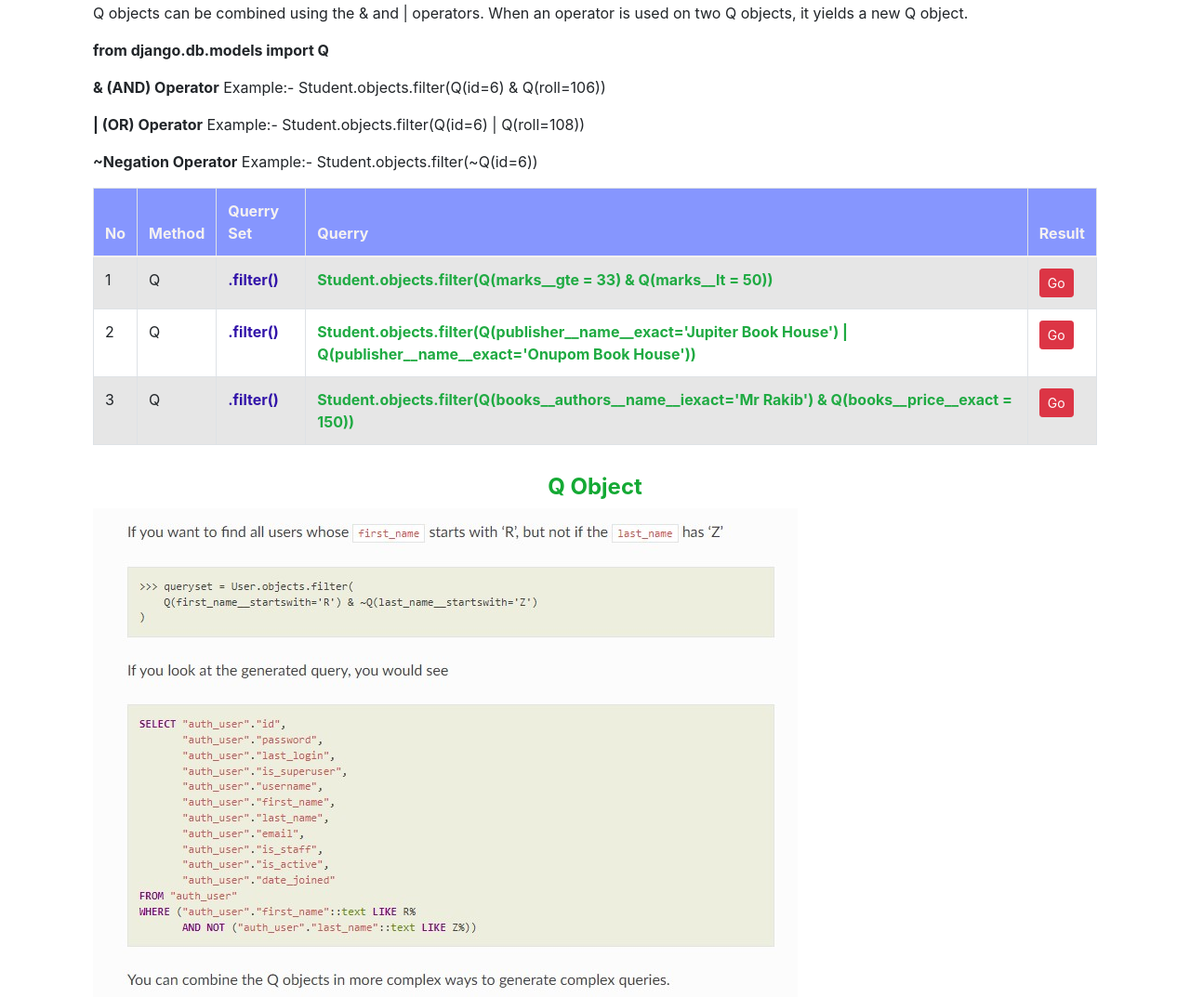
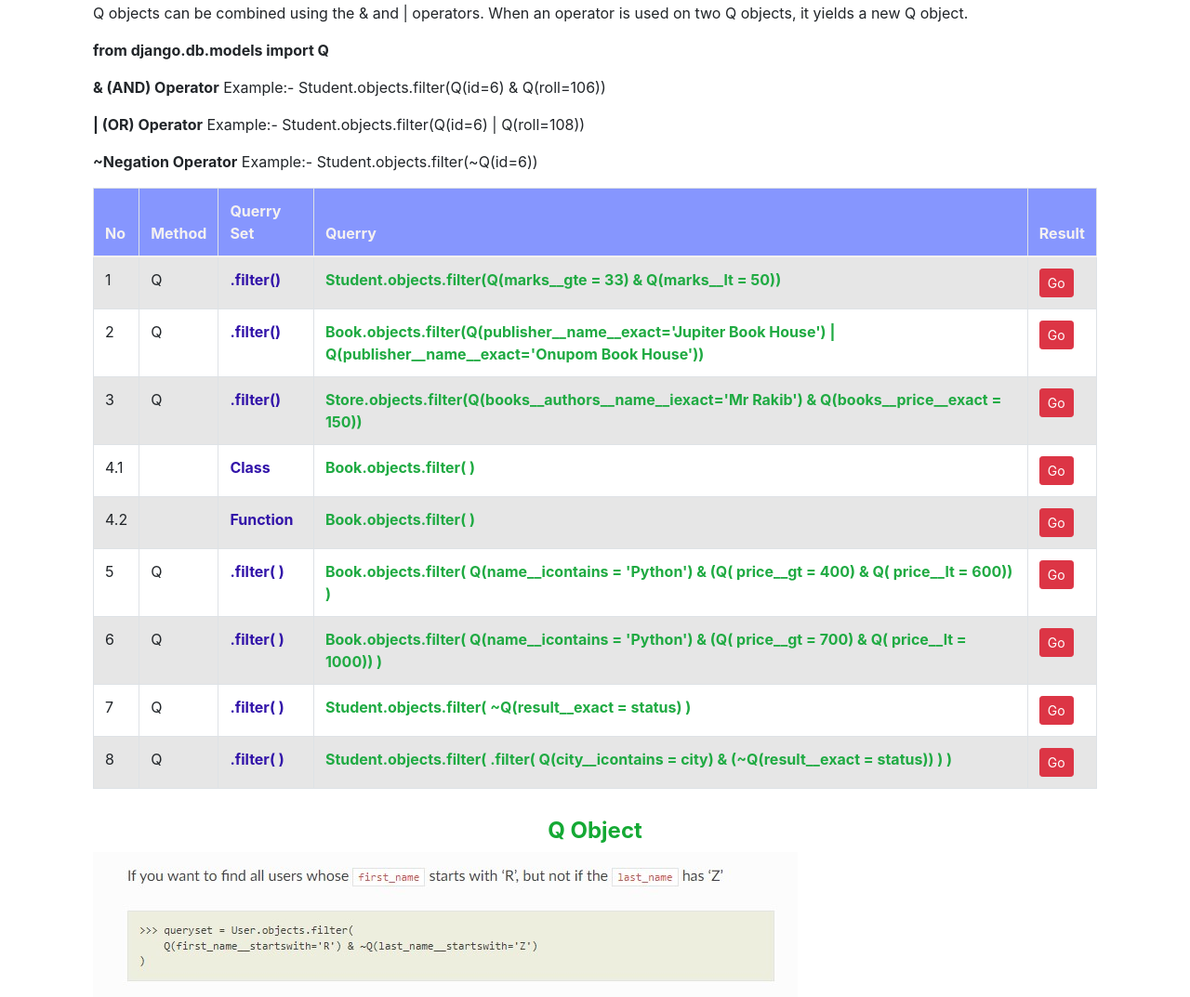
Before and after one commit to rakib1515hassan/Django-Object-Relational-Mapping-ORM-Query-Testing-Project, a Django app: page /QuerySetAPI_5/ in a window 1280 px wide. Shown: the part 318-1391 px from the top of the page at 93% size. Run offline with Django 4.2, Linux system fonts and the light colour scheme; some libraries are stand-ins or nearby versions.

Commit message:
Q querry testin

```diff
--- a/QuerySetAPI_4/models.py
+++ b/QuerySetAPI_4/models.py
@@ -57,7 +57,7 @@ class Store(models.Model):
 
 
     # @property
-    # def get_authors(self):  # উপরের টি , এটি এবং নিচের টি একই, যে কোন টি use করা যাবে।
+    # def get_authors(self):  # উপরের টি এবং এটি এবং নিচের টি , যে কোন টি use করা যাবে।
     #     authors = []
     #     for book in self.books.all():
     #         authors.extend(book.authors.all())
--- a/QuerySetAPI_5/urls.py
+++ b/QuerySetAPI_5/urls.py
@@ -7,4 +7,16 @@ urlpatterns = [
     path('Q_marks/', Q_marks, name='Q_marks'),
     path('Q_book_publisher/', Q_book_publisher, name='Q_book_publisher'),
     path('Q_storage_book_auther/', Q_storage_book_auther, name='Q_storage_book_auther'),
+
+    path('Q_book__auther/', Q_book__auther, name='Q_book__auther'),
+    path('FilteredBooksView/', FilteredBooksView.as_view(), name='FilteredBooksView'),
+
+    path('Q_book__name_price/', Q_book__name_price, name='Q_book__name_price'),
+    path('Q_book__name_price_2/', Q_book__name_price_2, name='Q_book__name_price_2'),
+
+    path('student__not_pass/', student__not_pass, name='student__not_pass'),
+    path('student__city_pass/', student__city_pass, name='student__city_pass'),
+
+
+    # path('test_auth/', test_auth),
 ]
--- a/QuerySetAPI_5/views.py
+++ b/QuerySetAPI_5/views.py
@@ -6,7 +6,7 @@ from django.core.paginator import Paginator
 from django.contrib import messages
 from django.core.exceptions import ObjectDoesNotExist
 from django.db import IntegrityError
-from django.http import HttpResponse
+from django.http import HttpResponse, HttpRequest
 from datetime import datetime, date, time
 
 from django.db.models import Q, F, Value, FloatField
@@ -69,3 +69,198 @@ def Q_storage_book_auther(request):
         'descripetion': "একট বাই যার Author = 'Mr Rakib' এবং এর Price = 150 টাকা, এটি কোন Storage এ আছে তা এখানে দেখানো হয়েছে । তার পাশা পাশি এখানে দেখানো হয়েছে তাদের এখানে কোন কোন Author এর Book আছে এবং Book গুলোর নামে কি, এবং কোন কোন Publisher এর Book তারা Store করে।",
     }
     return render(request, 'all_query.html', data)
+
+
+
+
+from django.views import View
+class FilteredBooksView(View):
+    def get(self, request):
+        # Get the authors with names 'a' and 'b'
+        authors = Author.objects.filter(name__in=['Mr Rakib', 'Md Rasel'])
+
+        # Get the books that have only the authors 'a' and 'b'
+        books = Book.objects.filter(authors__in=authors).exclude(authors__in=Author.objects.exclude(name__in=['Mr Rakib', 'Md Rasel']))
+
+        # Exclude books that have any other authors
+        for author in authors:
+            books = books.filter(authors=author)
+
+        books = books.distinct()  # Eliminate duplicates
+
+
+        data = {
+            'book': books,
+
+            'SQL_querry': books.query,
+            'total_student': Book.objects.all().count(),
+            'querry_title': "authors = Author.objects.filter(name__in=['Mr Rakib', 'Md Rasel']) and Book.objects.filter(authors__in=authors).exclude(authors__in=Author.objects.exclude(name__in=['Mr Rakib', 'Md Rasel']))",
+            'total_obj': books.count(),
+            'descripetion': "আমার কাছে 2টি বই আছে একটির নাম x এবং অন্যটির নাম y. x এর লেখক a এবং b, এবং আরেকটি বই y এর লেখক a,b, এবং c. এখন আমি ফিল্টার করতে চাই, যেই book এর  লেখক শুধুমাত্র a এবং b, আর কেউ নয়, সেই বইটির query set.",
+        }
+        return render(request, 'all_query.html', data)
+
+
+
+
+def Q_book__auther(request):
+
+    # list_of_authors = ['Mr Rakib', 'Md Hassan', 'Tanin']
+    # list_of_authors = ['Md Rasel', 'Tanin']
+    # list_of_authors = ['a', 'b']
+    list_of_authors = ['a', 'b', 'c']
+
+    # Get the authors with names 'name-1' and 'name-2' এখানে Given author দের filter করে বের করা হয়েছে।
+    authors = Author.objects.filter(name__in = list_of_authors)
+
+
+    # Get the books that have only the authors 'a' and 'b'
+    books = Book.objects.filter(authors__in=authors).exclude(authors__in=Author.objects.exclude(name__in = list_of_authors))
+
+    # Exclude books that have any other authors ( author a,b,c book = y এবং author a,b = x,  এবং author a,c = z)
+    # নিচের for loop টি যদি না দেই, তবে এর result আসবে <QuerySet [<Book: x>, <Book: y>, <Book: z>]>
+    # এখানে ঐ সকল book কে বাদ দেয়া হয়েছে, author a,b = x,  এবং author a,c = z তবে correct result আসবে <QuerySet [<Book: y>]>
+    for author in authors:
+        books = books.filter(authors=author)
+
+    books = books.distinct()  # Eliminate duplicates
+
+    # print("--------------------")
+    # print(authors)
+    # print(books)
+    # print("--------------------")
+
+    data = {
+        'book': books,
+
+        'SQL_querry': books.query,
+        'total_student': Book.objects.all().count(),
+        'querry_title': "authors = Author.objects.filter(name__in=['Mr Rakib', 'Md Rasel']) and Book.objects.filter(authors__in=authors).exclude(authors__in=Author.objects.exclude(name__in=['Mr Rakib', 'Md Rasel']))",
+        'total_obj': books.count(),
+        'descripetion': "আমার কাছে 2টি বই আছে একটির নাম x এবং অন্যটির নাম y. x এর লেখক a এবং b, এবং আরেকটি বই y এর লেখক a,b, এবং c. এখন আমি ফিল্টার করতে চাই, যেই book এর  লেখক শুধুমাত্র a এবং b, আর কেউ নয়, সেই বইটির query set.",
+    }
+    return render(request, 'all_query.html', data)
+
+
+
+
+
+def Q_book__name_price(request):
+
+    book_name = 'python'
+    min_price = 400
+    max_price = 600
+
+    books = Book.objects.filter( Q(name__icontains = book_name) & (Q( price__gt = min_price) & Q( price__lt = max_price)) )
+
+
+    data = {
+        'book': books,
+
+        'SQL_querry': books.query,
+        'total_student': Book.objects.all().count(),
+
+        'querry_title': "Book.objects.filter( Q(name__icontains = book_name) & (Q( price__gt = min_price) & Q( price__lt = max_price)) )",
+        'total_obj': books.count(),
+        'descripetion': "বই এর নাম python এবং এর price min > 400 এবং max price  < 600 এমন book কোনটি ?",
+    }
+    return render(request, 'all_query.html', data)
+
+
+def Q_book__name_price_2(request):
+
+    book_name = 'python'
+    min_price = 500
+    max_price = 1000
+
+    books = Book.objects.filter( Q(name__icontains = book_name) & (Q( price__gt = min_price) & Q( price__lt = max_price)) )
+
+    data = {
+        'book': books,
+
+        'SQL_querry': books.query,
+        'total_student': Book.objects.all().count(),
+
+        'querry_title': "Book.objects.filter( Q(name__icontains = book_name) & (Q( price__gt = min_price) & Q( price__lt = max_price)) )",
+
+        'total_obj': books.count(),
+
+        'descripetion': "বই এর নাম python এবং এর price min > 500 এবং max price  < 1000 এমন book কোনটি ?",
+    }
+    return render(request, 'all_query.html', data)
+
+
+def student__not_pass(request):
+
+    status = 'Pass'
+
+    std_obj = Student.objects.filter( ~Q(result__exact = status) )
+    print("--------------------")
+    print(std_obj)
+    print("--------------------")
+
+    data = {
+        'std_obj': std_obj,
+
+        'SQL_querry': std_obj.query, #'Student' object has no attribute 'query'
+        'total_student': Student.objects.all().count(),
+        'querry_title': ".filter( ~Q(result__exact = status) )",
+        'total_obj': std_obj.count(),
+        'descripetion': "যে সকল student pass করে নি।",
+    }
+    return render(request, 'all_query.html', data)
+
+
+def student__city_pass(request):
+
+    city = 'Dhaka'
+    status = 'Pass'
+    # std_obj = Student.objects.filter(Q(city__icontains = city) & Q(result__exact = status))
+    std_obj = Student.objects.filter( Q(city__icontains = city) & (~Q(result__exact = status)) )
+
+    data = {
+        'std_obj': std_obj,
+
+        'SQL_querry': std_obj.query, #'Student' object has no attribute 'query'
+        'total_student': Student.objects.all().count(),
+        'querry_title': ".filter( Q(city__icontains = city) & (~Q(result__exact = status)) )",
+        'total_obj': std_obj.count(),
+        'descripetion': "Studen দের city = Dhaka এবং তারা pass করে নি।",
+    }
+    return render(request, 'all_query.html', data)
+
+
+
+
+
+
+
+# def filtered_books_view(request):
+#     # Get the authors with names 'Mr Rakib' and 'Md Rasel'
+#     authors = Author.objects.filter(name__in=['Mr Rakib', 'Md Rasel'])
+
+#     # Get the books that have only the authors 'Mr Rakib' and 'Md Rasel'
+#     books = Book.objects.filter(authors__in=authors).exclude(~Q(authors__name__in=['Mr Rakib', 'Md Rasel'])).distinct()
+
+
+
+
+
+# def test_auth(request):
+#     auth_list = ['a', 'b', 'c']
+
+#     # books = Book.objects.filter(authors__in = auth_list).annotate(num_authors=Count('authors')).filter(num_authors=2)
+
+
+#     # Assuming you have two authors: author_x and author_y
+#     # Retrieve books written by authors X and Y
+#     books = Book.objects.filter(authors__in = auth_list)
+
+#     # Exclude books written by any other author
+#     books = books.exclude(authors__in=Author.objects.exclude(Q(pk=author_x.pk) | Q(pk=author_y.pk)))
+
+#     print("---------------------------------")
+#     print(books)
+#     print("---------------------------------")
+
+#     return HttpRequest('test')
--- a/templates/QuerySetAPI_5.html
+++ b/templates/QuerySetAPI_5.html
@@ -70,7 +70,7 @@
                     <td>2</td>
                     <td>Q</td>
                     <td><b style="color: #3214a9;">.filter()</b></td>
-                    <td><b style="color: #1faa42;">Student.objects.filter(Q(publisher__name__exact='Jupiter Book House') | Q(publisher__name__exact='Onupom Book House'))</b></td>
+                    <td><b style="color: #1faa42;">Book.objects.filter(Q(publisher__name__exact='Jupiter Book House') | Q(publisher__name__exact='Onupom Book House'))</b></td>
                     <td><a class="btn btn-danger btn-sm" href="{% url 'Q_book_publisher' %}">
                         <span class="glyphicon glyphicon-trash">Go</span></a>
                     </td>
@@ -79,8 +79,62 @@
                     <td>3</td>
                     <td>Q</td>
                     <td><b style="color: #3214a9;">.filter()</b></td>
-                    <td><b style="color: #1faa42;">Student.objects.filter(Q(books__authors__name__iexact='Mr Rakib') & Q(books__price__exact = 150))</b></td>
+                    <td><b style="color: #1faa42;">Store.objects.filter(Q(books__authors__name__iexact='Mr Rakib') & Q(books__price__exact = 150))</b></td>
                     <td><a class="btn btn-danger btn-sm" href="{% url 'Q_storage_book_auther' %}">
+                        <span class="glyphicon glyphicon-trash">Go</span></a>
+                    </td>
+                </tr>
+                <tr>
+                    <td>4.1</td>
+                    <td></td>
+                    <td><b style="color: #3214a9;">Class</b></td>
+                    <td><b style="color: #1faa42;">Book.objects.filter(  )</b></td>
+                    <td><a class="btn btn-danger btn-sm" href="{% url 'FilteredBooksView' %}">
+                        <span class="glyphicon glyphicon-trash">Go</span></a>
+                    </td>
+                </tr>
+                <tr>
+                    <td>4.2</td>
+                    <td></td>
+                    <td><b style="color: #3214a9;">Function</b></td>
+                    <td><b style="color: #1faa42;">Book.objects.filter(  )</b></td>
+                    <td><a class="btn btn-danger btn-sm" href="{% url 'Q_book__auther' %}">
+                        <span class="glyphicon glyphicon-trash">Go</span></a>
+                    </td>
+                </tr>
+                <tr>
+                    <td>5</td>
+                    <td>Q</td>
+                    <td><b style="color: #3214a9;">.filter( )</b></td>
+                    <td><b style="color: #1faa42;">Book.objects.filter( Q(name__icontains = 'Python') & (Q( price__gt = 400) & Q( price__lt = 600)) )</b></td>
+                    <td><a class="btn btn-danger btn-sm" href="{% url 'Q_book__name_price' %}">
+                        <span class="glyphicon glyphicon-trash">Go</span></a>
+                    </td>
+                </tr>
+                <tr>
+                    <td>6</td>
+                    <td>Q</td>
+                    <td><b style="color: #3214a9;">.filter( )</b></td>
+                    <td><b style="color: #1faa42;">Book.objects.filter( Q(name__icontains = 'Python') & (Q( price__gt = 700) & Q( price__lt = 1000)) )</b></td>
+                    <td><a class="btn btn-danger btn-sm" href="{% url 'Q_book__name_price_2' %}">
+                        <span class="glyphicon glyphicon-trash">Go</span></a>
+                    </td>
+                </tr>
+                <tr>
+                    <td>7</td>
+                    <td>Q</td>
+                    <td><b style="color: #3214a9;">.filter( )</b></td>
+                    <td><b style="color: #1faa42;">Student.objects.filter( ~Q(result__exact = status) )</b></td>
+                    <td><a class="btn btn-danger btn-sm" href="{% url 'student__not_pass' %}">
+                        <span class="glyphicon glyphicon-trash">Go</span></a>
+                    </td>
+                </tr>
+                <tr>
+                    <td>8</td>
+                    <td>Q</td>
+                    <td><b style="color: #3214a9;">.filter( )</b></td>
+                    <td><b style="color: #1faa42;">Student.objects.filter( .filter( Q(city__icontains = city) & (~Q(result__exact = status)) ) )</b></td>
+                    <td><a class="btn btn-danger btn-sm" href="{% url 'student__city_pass' %}">
                         <span class="glyphicon glyphicon-trash">Go</span></a>
                     </td>
                 </tr>
```
